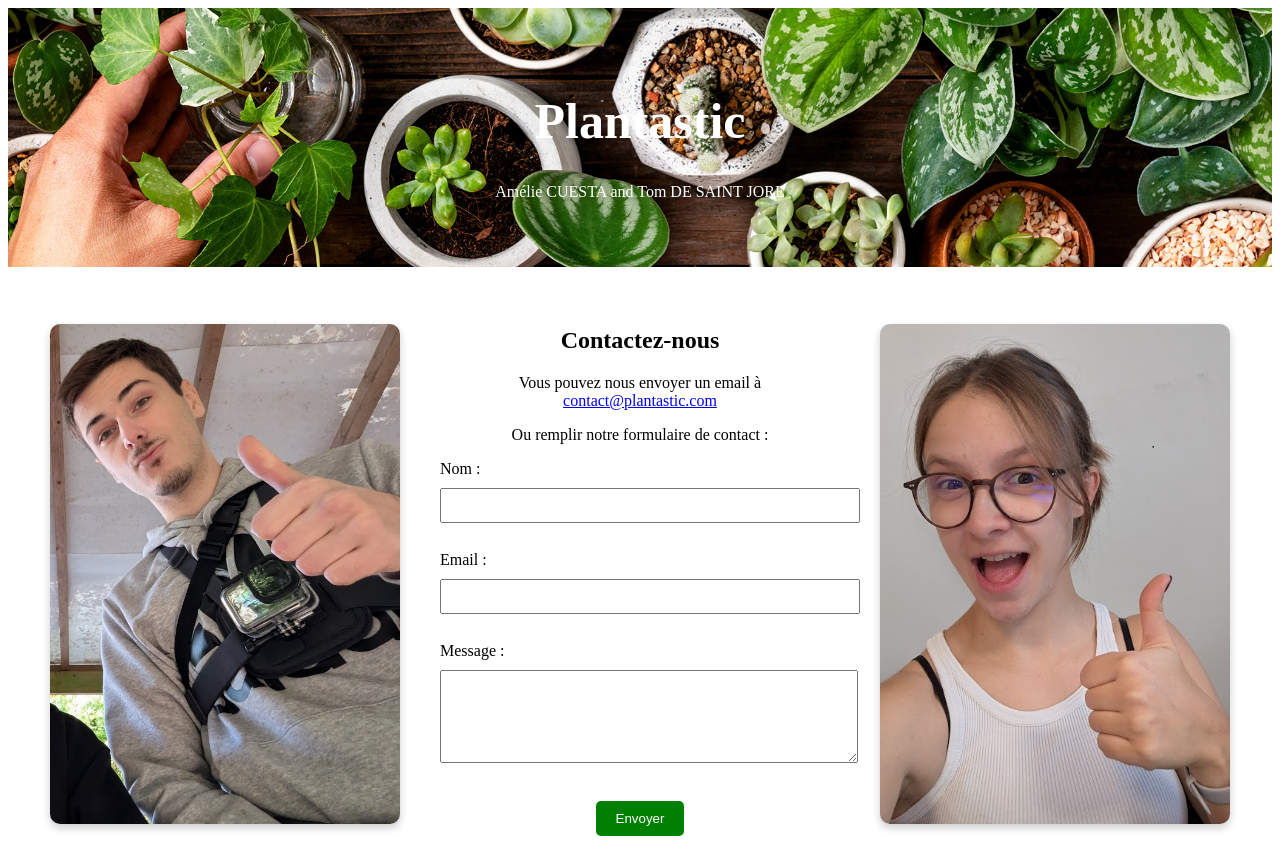
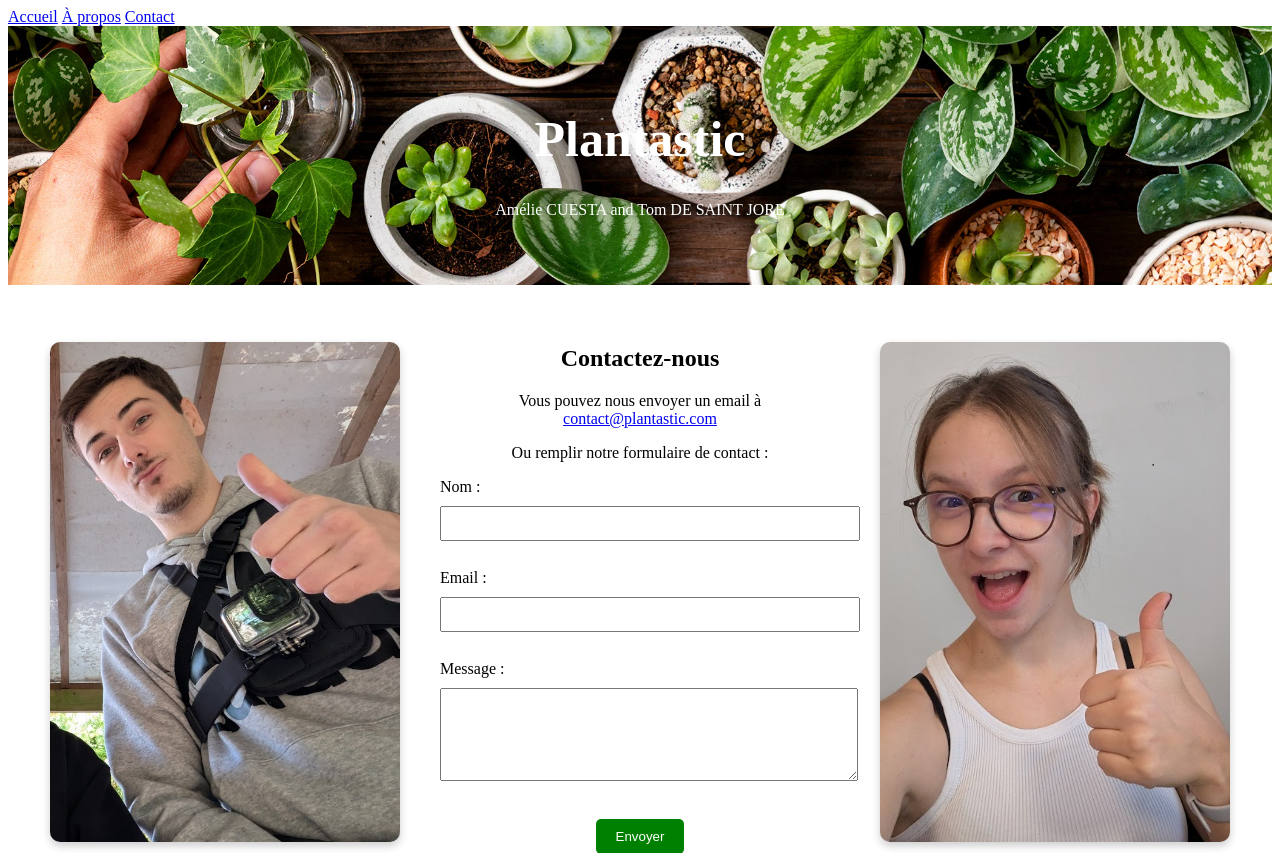
Before and after one commit to ameliecuesta-ops/planter, a Flask app: template templates/contact.html in a window 1280 px wide. Shown: the top 853 px of the page. Run offline with Flask 3, Linux system fonts and the light colour scheme; the template is opened without the code that fills it, so the values that code supplies are empty.

Commit message:
Update contact.html

```diff
--- a/templates/contact.html
+++ b/templates/contact.html
@@ -6,12 +6,14 @@
   <title>Contact - Plantastic</title>
 
 
-
+ <a href="{{url_for('index')}}">Accueil</a>
+    <a href="{{url_for('a_propos')}}">À propos</a>
+    <a href="{{url_for('contact')}}">Contact</a>
 
 </head>
 <body>
 
-  <header style="background: url('images/fond-plantes.webp'); background-size: cover; background-position: center; color: white; padding: 50px 20px; text-align: center;">
+  <header style="background: url('../static/css/images/fond-plantes.webp'); background-size: cover; background-position: center; color: white; padding: 50px 20px; text-align: center;">
     <h1 style="font-family: 'Playfair Display', serif; font-weight: 700; font-size: 50px;">Plantastic</h1>
     <p>Amélie CUESTA and Tom DE SAINT JORE</p>
   </header>
```
